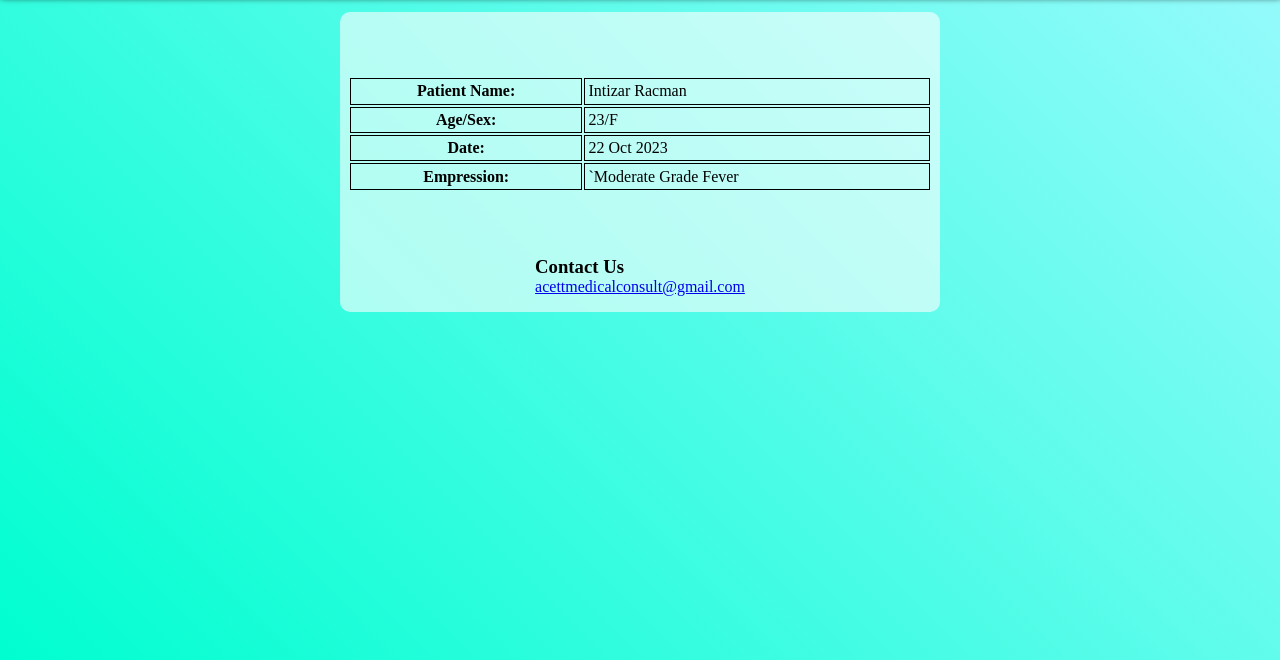
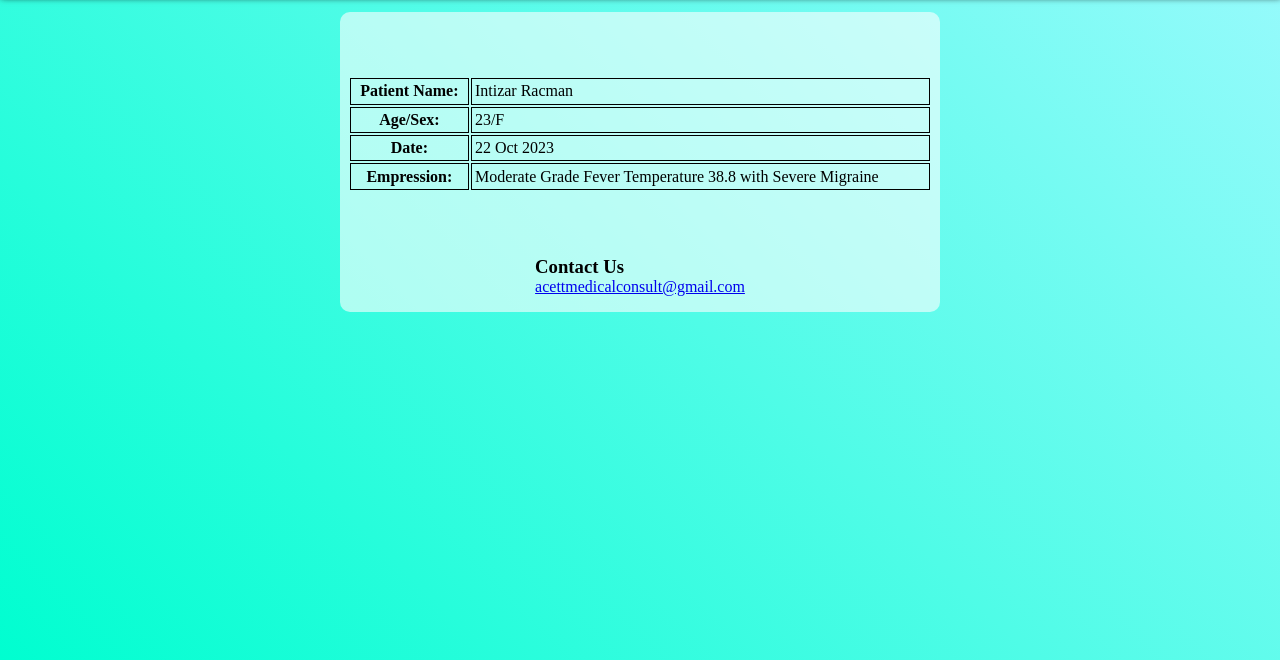
Before and after one commit to kazeemzayan/medical, a plain HTML site: page index.html in a window 1280 px wide. Shown: the part 140-800 px from the top of the page. Drawn offline with Linux system fonts and the light colour scheme.

Commit message:
Update index.html

```diff
--- a/index.html
+++ b/index.html
@@ -37,7 +37,7 @@
 
           <tr>
             <th>Empression:</th>
-            <td>`Moderate Grade Fever <T 38.8 with Severe Migraine`</td>
+            <td>Moderate Grade Fever Temperature 38.8 with Severe Migraine</td>
           </tr>
         </table>
 
```
